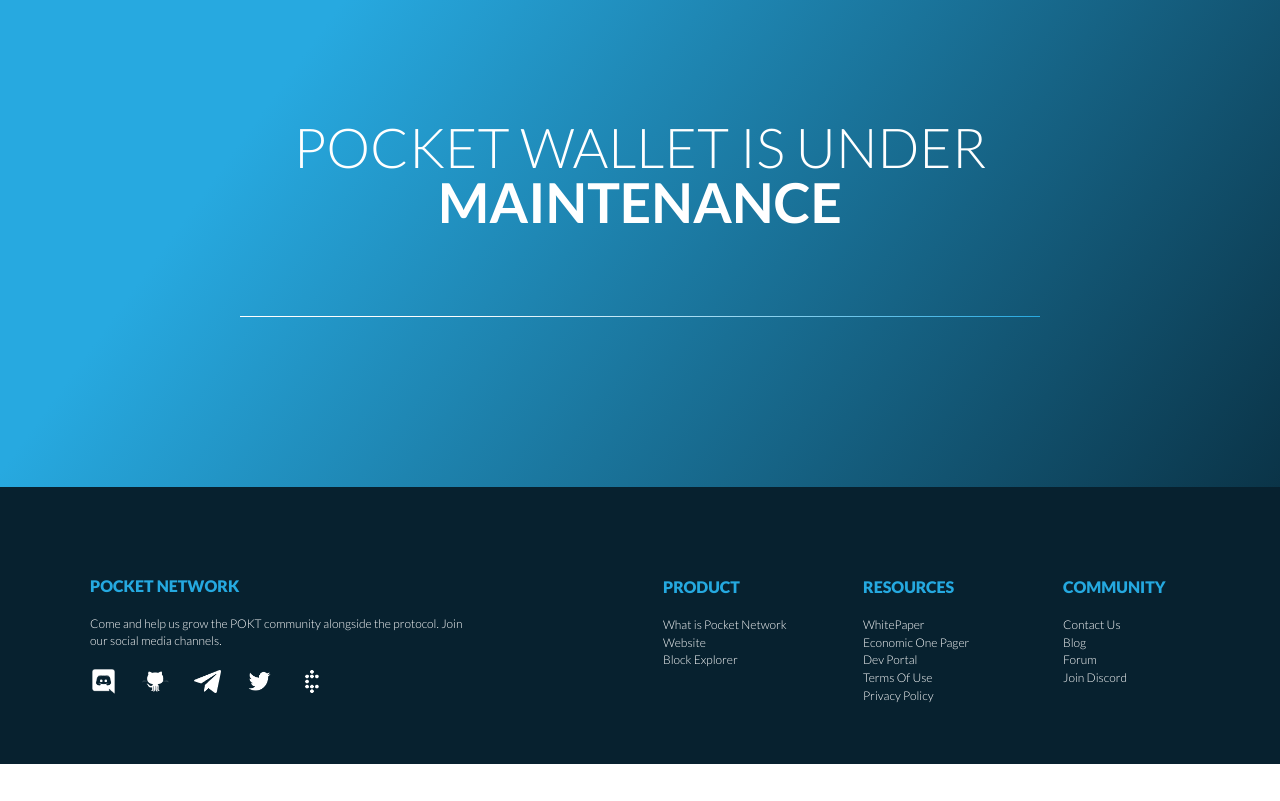
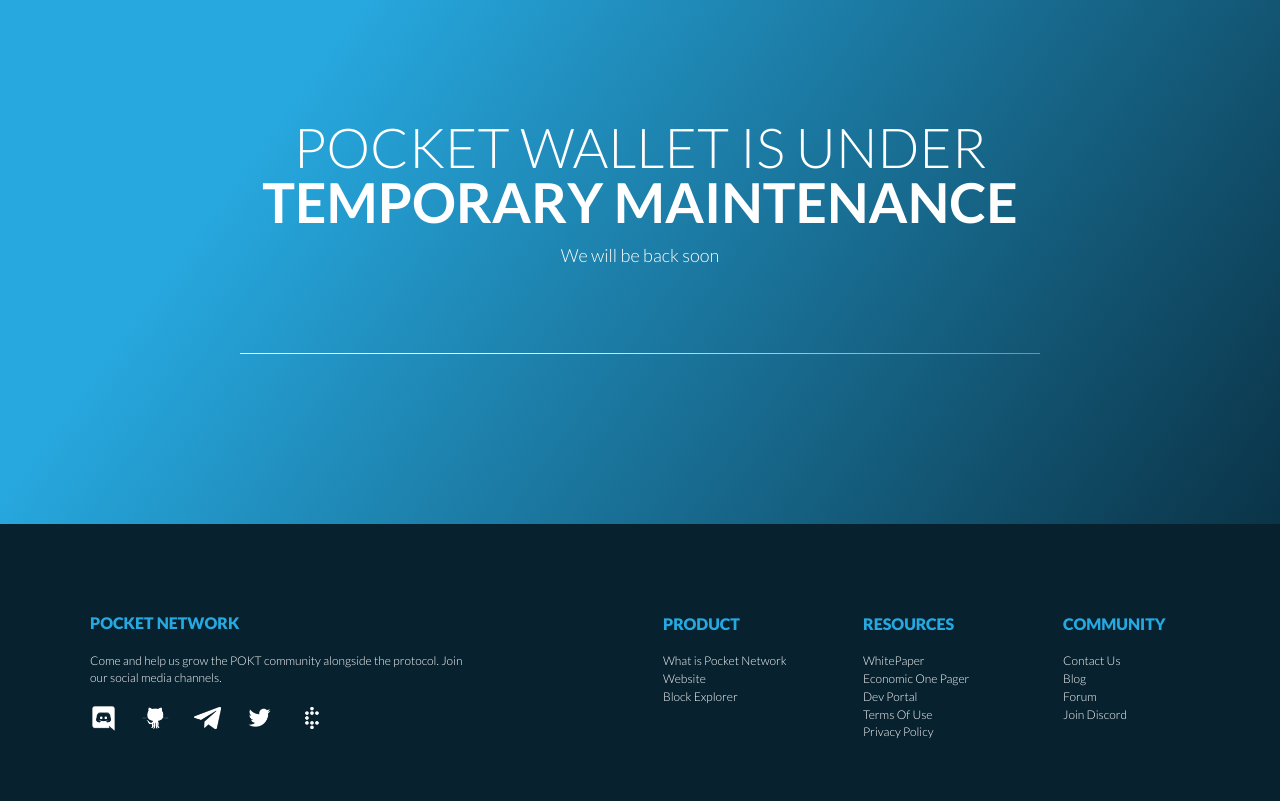
Before and after one commit to pokt-network/wallet, a React (Create React App) app: page / in a window 1280 px wide. Built offline with nearby package versions, Linux system fonts and the light colour scheme; no server answers.

Commit message:
fix: modify maintenance message

```diff
--- a/src/components/landing/maintenance.js
+++ b/src/components/landing/maintenance.js
@@ -1,5 +1,6 @@
 import React, { Component } from "react";
 import Wrapper from '../wrapper';
+import Description from './description';
 import LandingContent from './landing-content';
 
 class MaintenanceLanding extends Component {
@@ -10,8 +11,11 @@
             <div className="top">
               <div className="title">
                 <h1><span> Pocket Wallet is under </span>
-                Maintenance
+                Temporary Maintenance
                 </h1>
+                <Description>
+                  We will be back soon
+                </Description>
               </div>
             </div>
           </Wrapper>
```
